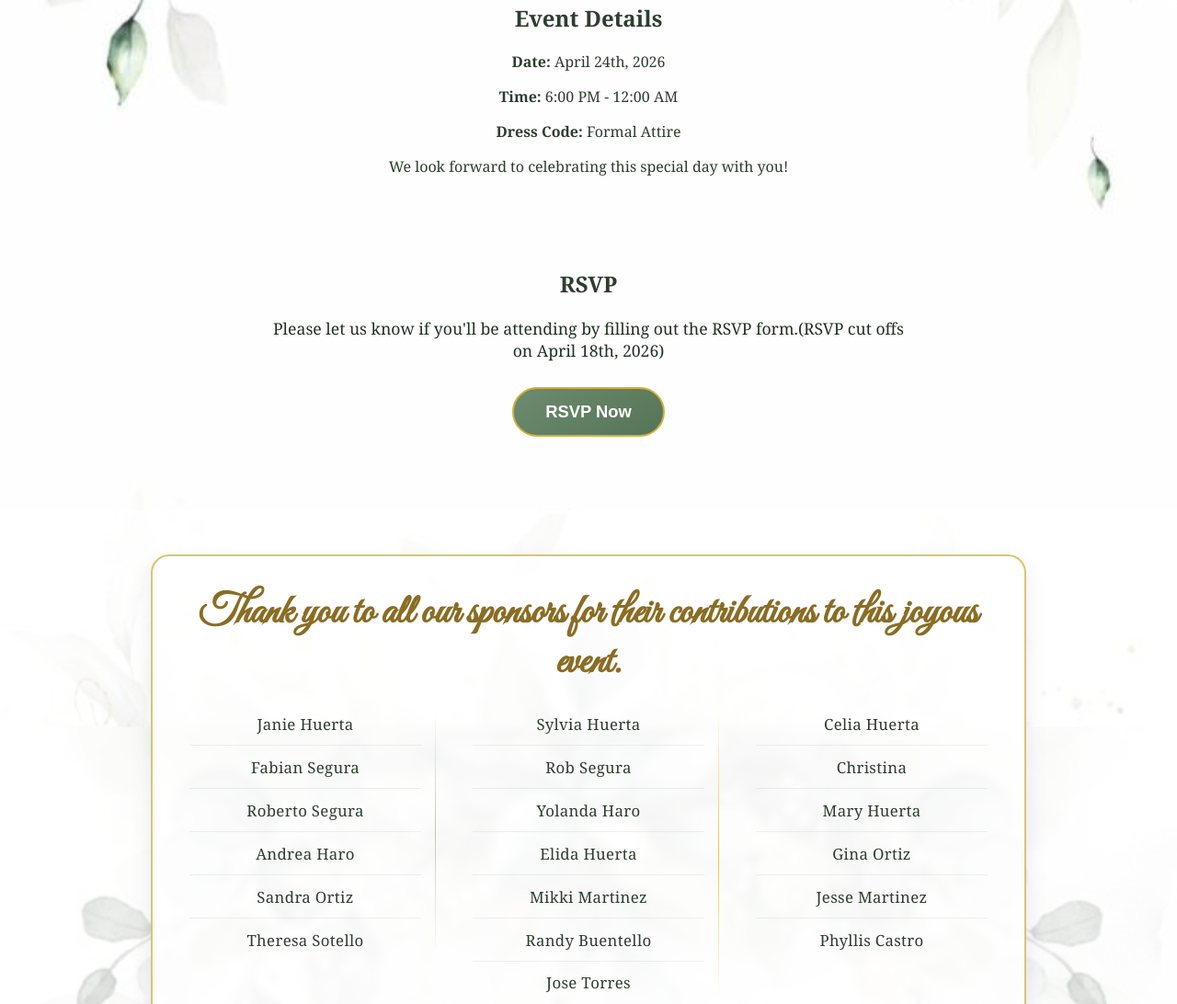
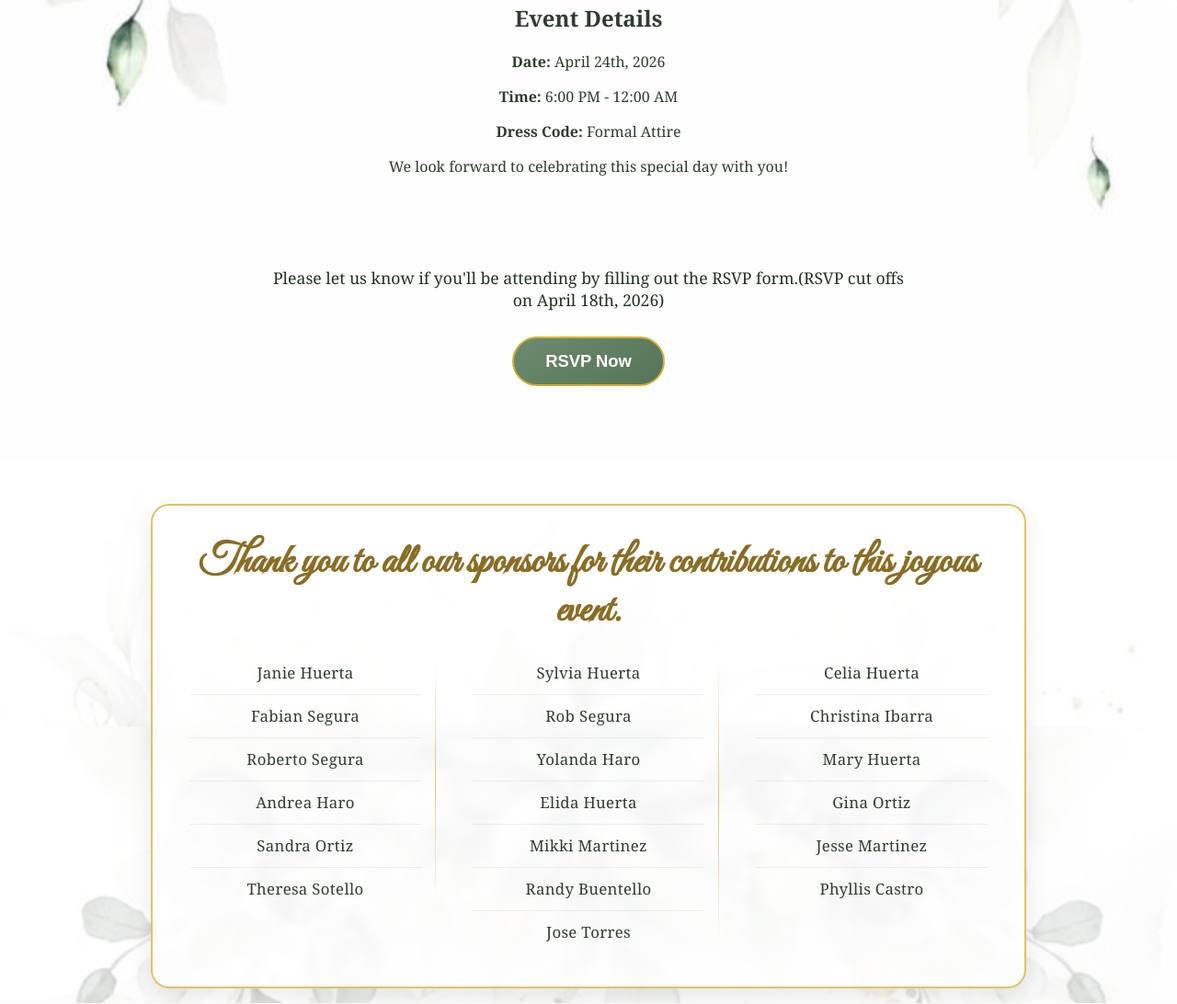
Before and after one commit to bleufabs/quince-app, a plain HTML site: page frontend/index.html in a window 1280 px wide. Shown: the part 784-1876 px from the top of the page at 92% size. Drawn offline with Linux system fonts and the light colour scheme.

```diff
--- a/frontend/index.html
+++ b/frontend/index.html
@@ -46,7 +46,6 @@
             <p>We look forward to celebrating this special day with you!</p>
         </section>
         <section class="rsvp">
-            <h2>RSVP</h2>
             <p>Please let us know if you'll be attending by filling out the RSVP form.(RSVP cut offs on April 18th,
                 2026)</p>
             <button class="rsvp-button" onclick="window.location.href='rsvp.html'">
@@ -84,7 +83,7 @@
                 <div class="sponsor-column">
                     <ul>
                         <li>Celia Huerta</li>
-                        <li>Christina</li>
+                        <li>Christina Ibarra</li>
                         <li>Mary Huerta</li>
                         <li>Gina Ortiz</li>
                         <li>Jesse Martinez</li>
```
Also changed, not shown: frontend/rsvp.html (+1 -1 lines).
